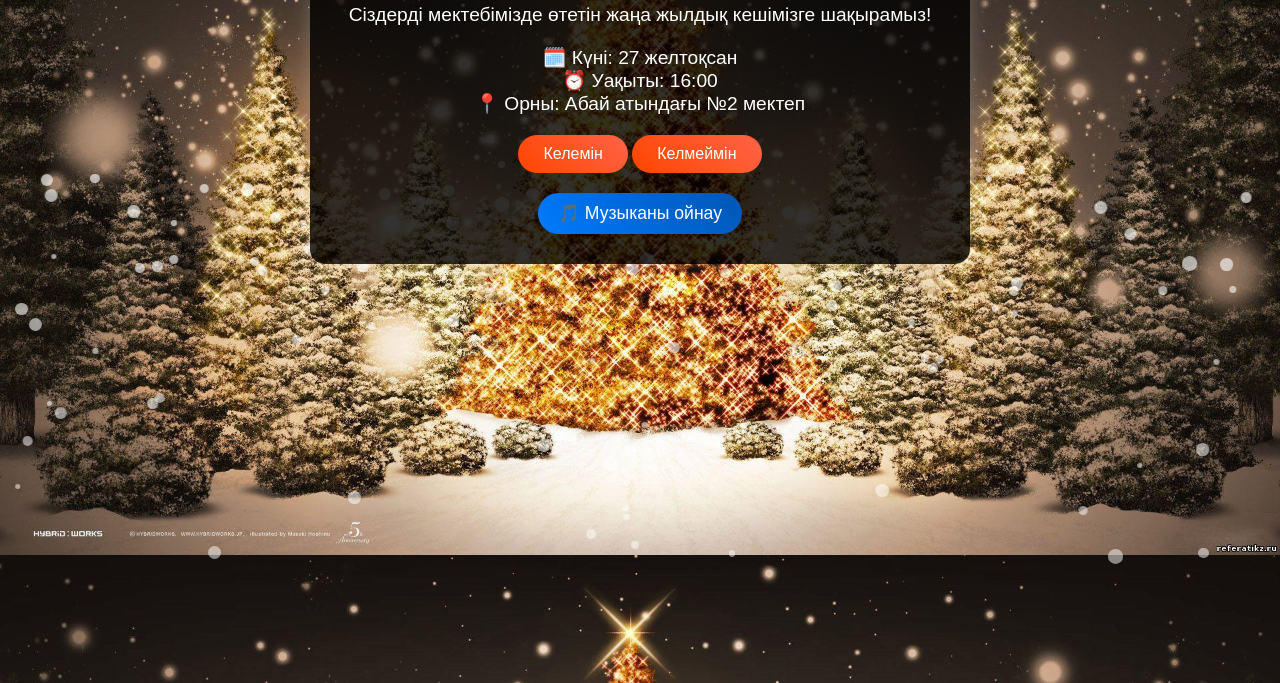
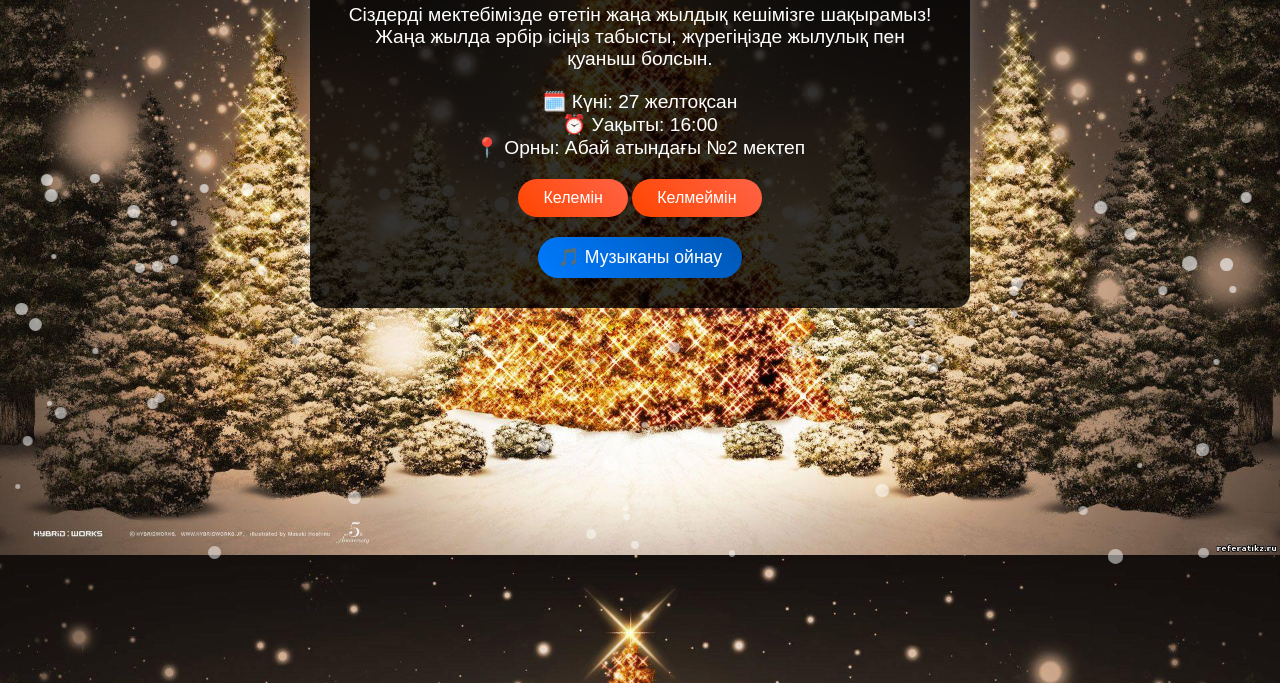
Before and after one commit to Ermekpro/NewYear2025, a plain HTML site: page index.html in a window 1280 px wide. Shown: the part 245-928 px from the top of the page. Drawn offline with Linux system fonts and the light colour scheme.

Commit message:
Update index.html

```diff
--- a/index.html
+++ b/index.html
@@ -114,7 +114,7 @@
 
     <div class="container">
         <h1>Құрметті ұстаздар!</h1>
-        <p>Сіздерді мектебімізде өтетін жаңа жылдық кешімізге шақырамыз!</p>
+        <p>Сіздерді мектебімізде өтетін жаңа жылдық кешімізге шақырамыз!Жаңа жылда әрбір ісіңіз табысты, жүрегіңізде жылулық пен қуаныш болсын.</p>
         <p>🗓️ Күні: 27 желтоқсан <br> ⏰ Уақыты: 16:00 <br> 📍 Орны: Абай атындағы №2 мектеп</p>
 
         <!-- Кнопки выбора -->
```
